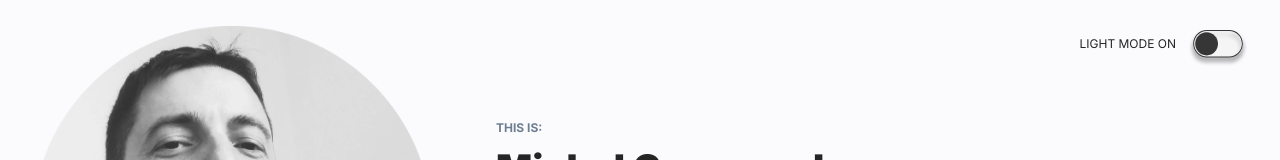
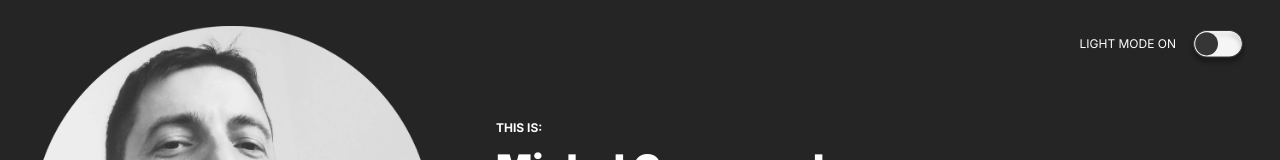
Before and after one commit to MCesarczyk/personal-homepage, a React (Create React App) app: page / in a window 1280 px wide. Shown: the top 160 px of the page. Built offline with nearby package versions, Linux system fonts and the light colour scheme; no server answers.

Commit message:
theme switcher connected to store

```diff
--- a/src/App.js
+++ b/src/App.js
@@ -16,21 +16,13 @@ function App() {
   const isThemeDark = useSelector(selectTheme);
   console.log(isThemeDark);
 
-  const [theme, setTheme] = useLocalStorageState("theme", lightMode);
-
-  const onButtonClick = () => {
-    setTheme(theme === lightMode ? darkMode : lightMode);
-  };
+  const theme = darkMode;
 
   return (
     <>
       <ThemeProvider theme={theme}>
         <Container>
-          <ThemeSwitcher
-            theme={theme}
-            onClick={() => onButtonClick()}
-          >
-          </ThemeSwitcher>
+          <ThemeSwitcher />
           <Header />
           <Section
             title={"My skills"}
--- a/src/features/themes/ThemeSwitcher/index.js
+++ b/src/features/themes/ThemeSwitcher/index.js
@@ -2,15 +2,25 @@ import { SwitcherButton, SwitcherButtonImage, SwitcherCaption } from "./styled";
 import light from "../../../images/lightMode.svg";
 import dark from "../../../images/darkMode.svg";
 import { lightMode } from "../../../theme";
+import { useDispatch, useSelector } from "react-redux";
+import { selectTheme, setTheme } from "../themeSlice";
 
-const ThemeSwitcher = ({ theme, onClick }) => {
+const ThemeSwitcher = () => {
+    const isThemeDark = useSelector(selectTheme);
+
+    const dispatch = useDispatch();
+
+    const onThemeSwitch = () => {
+        dispatch(setTheme(!isThemeDark));
+    };
+
     return (
-        <SwitcherButton onClick={onClick}>
+        <SwitcherButton onClick={onThemeSwitch}>
             <SwitcherCaption>
-                {theme === lightMode ? "LIGHT MODE ON" : "DARK MODE ON"}
+                {isThemeDark ? "DARK MODE ON" : "LIGHT MODE ON"}
             </SwitcherCaption>
             <SwitcherButtonImage
-                src={theme === lightMode ? light : dark}
+                src={isThemeDark ? dark : light}
             />
         </SwitcherButton>
     )
--- a/src/features/themes/themeSlice.js
+++ b/src/features/themes/themeSlice.js
@@ -7,9 +7,9 @@ const initialState = {
 const themeSlice = createSlice({
     name: 'theme',
     initialState,
-    reducer: {
-        setTheme: (state) => {
-            state.isThemeDark = !state.isThemeDark;
+    reducers: {
+        setTheme: (state, {payload: newState}) => {
+            state.isThemeDark = newState;
         },
     },
 });
```
